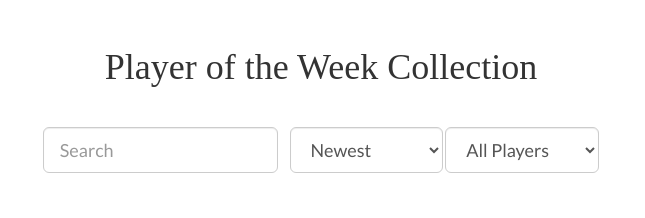
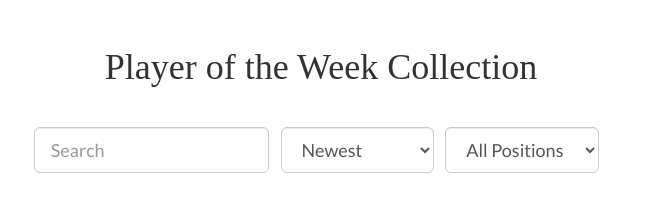
Before and after one commit to rishadafc/potw, a website: page index.html in a window 1280 px wide. Shown: the top 218 px of the page, 319-964 px from the left. Drawn offline with Linux system fonts and the light colour scheme; a web font is replaced by a local one.

Commit message:
Clean up CSS for filters

```diff
--- a/app/css/app.css
+++ b/app/css/app.css
@@ -44,14 +44,10 @@ a:hover {
   position: relative;
 }
 
-.player-search {
-  display: block;
+.player-filter {
+  display: inline-block;
   margin-top: 0.5em;
   margin-right: 0.5em;
-}
-
-.player-sort {
-  margin-top: 0.5em;
 }
 
 .player-listing {
--- a/app/partials/player-list.html
+++ b/app/partials/player-list.html
@@ -8,18 +8,18 @@
         <div class="form-group">
 
           <!-- Search field -->
-          <input ng-model="query" type="search" class="form-control input-lg player-search" placeholder="Search">
+          <input ng-model="query" type="search" class="form-control input-lg player-filter" placeholder="Search">
 
           <!-- Sorting dropdown -->
-          <select class="form-control input-lg player-sort" ng-model="orderProp">
+          <select class="form-control input-lg player-filter" ng-model="orderProp">
             <option value="name">Alphabetical</option>
             <option value="-age">Newest</option>
             <option value="age">Oldest</option>
           </select>
 
           <!-- Filter position dropdown -->
-          <select class="form-control input-lg player-sort" ng-model="positionFilter">
-            <option value="">All Players</option>
+          <select class="form-control input-lg player-filter" ng-model="positionFilter">
+            <option value="">All Positions</option>
             <option value="goalkeeper">Goalkeepers</option>
             <option value="defender">Defenders</option>
             <option value="midfielder">Midfielders</option>
```
